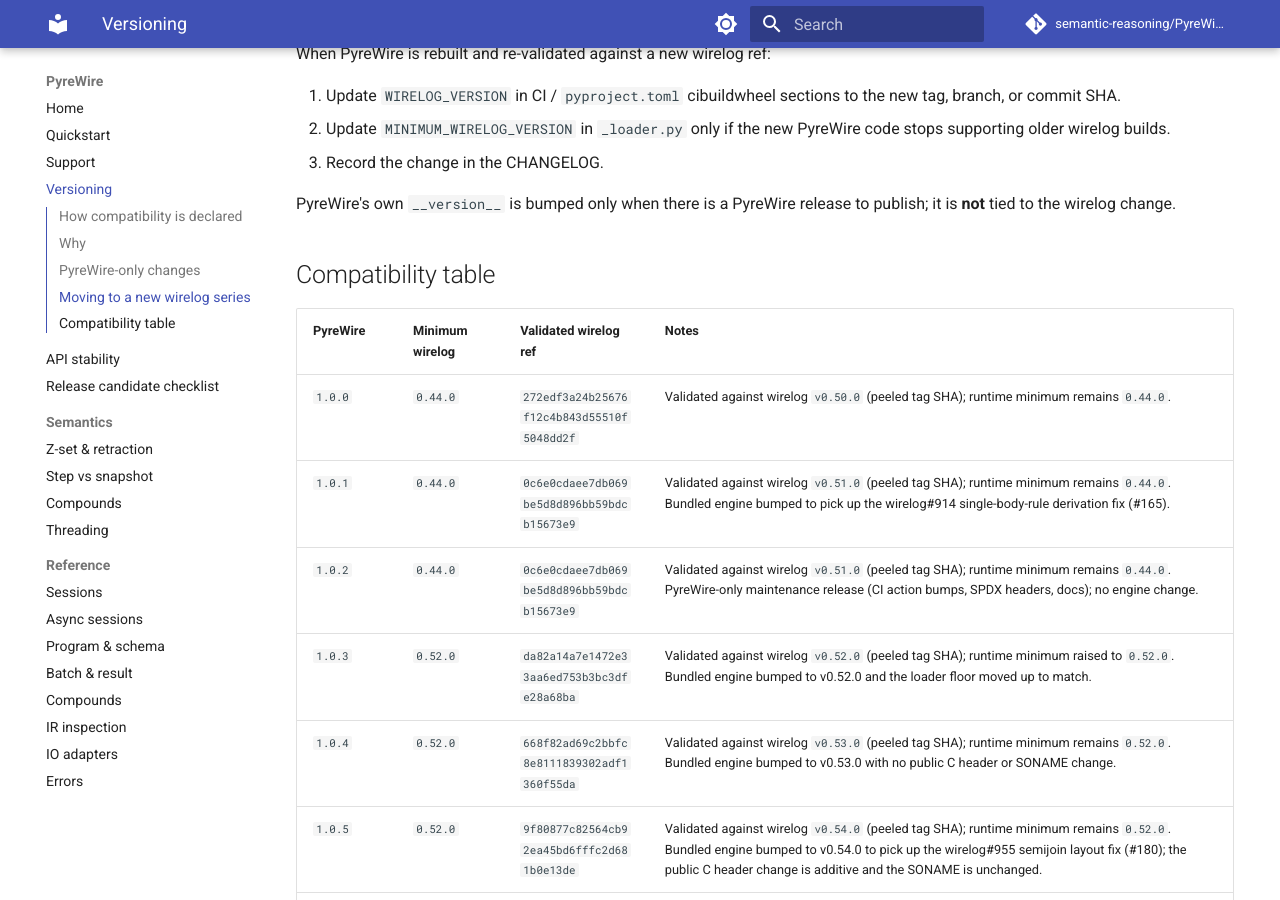
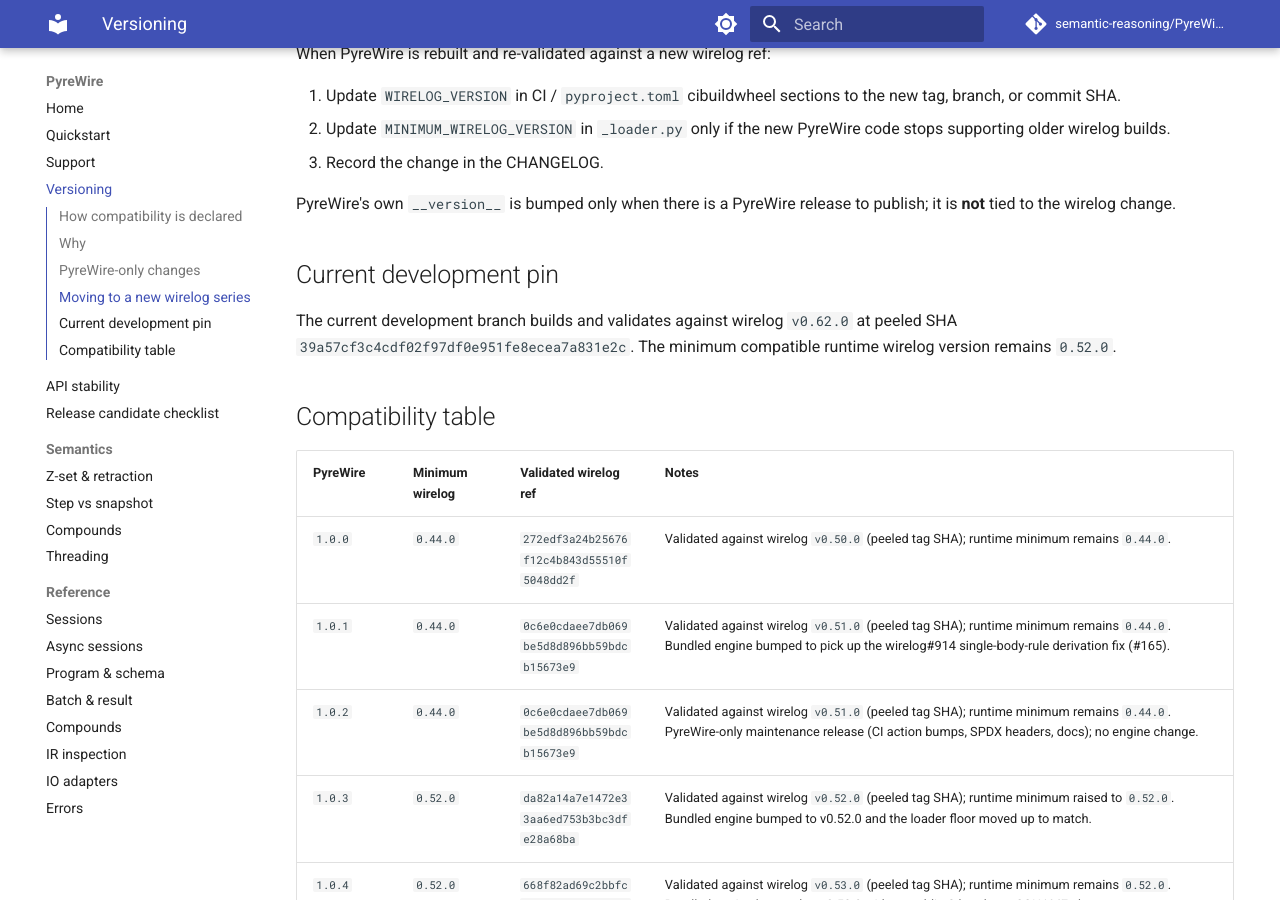
Before and after one commit to semantic-reasoning/PyreWire, an MkDocs documentation site: the page built from docs/versioning.md, in a window 1280 px wide and 900 px high, scrolled down 976 px. Built offline with MkDocs 1.6.1 and Material for MkDocs 9.7.7, drawn with Linux system fonts in a browser that asks for light colours; comment, search, counter and statistics services are not loaded.

Commit message:
Pin wirelog to v0.62.0

```diff
--- a/docs/versioning.md
+++ b/docs/versioning.md
@@ -50,6 +50,12 @@
 PyreWire's own `__version__` is bumped only when there is a PyreWire
 release to publish; it is **not** tied to the wirelog change.
 
+## Current development pin
+
+The current development branch builds and validates against wirelog
+`v0.62.0` at peeled SHA `39a57cf3c4cdf02f97df0e951fe8ecea7a831e2c`.
+The minimum compatible runtime wirelog version remains `0.52.0`.
+
 ## Compatibility table
 
 | PyreWire        | Minimum wirelog | Validated wirelog ref                      | Notes                   |
```
Also changed, not shown: CHANGELOG.md (+9 -0 lines), docs/support.md (+2 -2 lines), pyproject.toml (+4 -4 lines), 8 other files.
